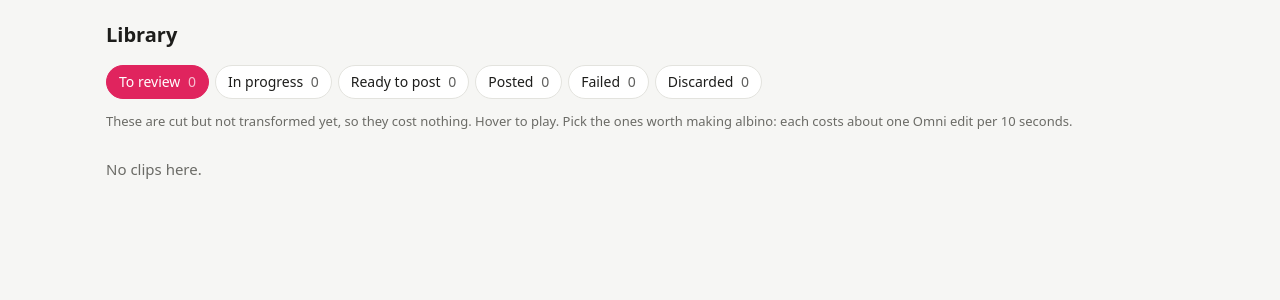
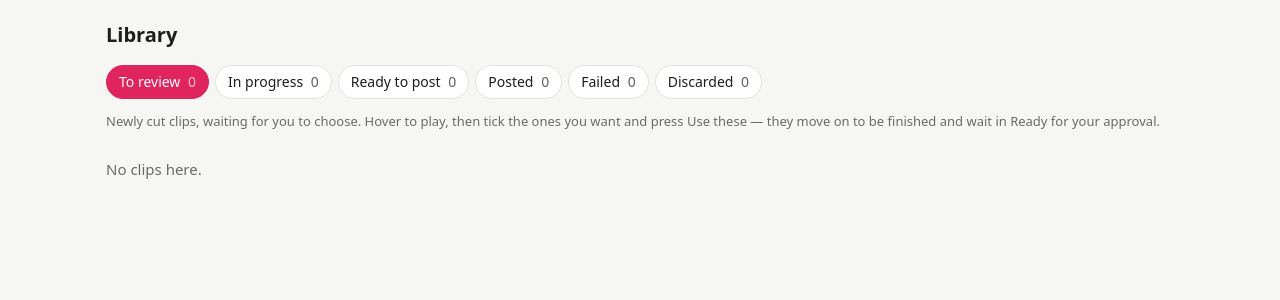
Before and after one commit to Oduwal/social-media, a FastAPI app: page /library in a window 1280 px wide. Shown: the part 51-351 px from the top of the page. Run offline with FastAPI, Linux system fonts and the light colour scheme; data that the repository does not hold is empty; some libraries are stand-ins or nearby versions.

Commit message:
Review step back on: auto_finish off by default, pick clips before finishing
The user chooses which clips to keep themselves. New clips now wait in the
review (PREVIEW) step instead of auto-advancing; pipeline.auto_finish defaults
to false (config.yaml too). Clips already pushed to READY are left as they are.

Since albino is scrapped, the review bar hides "Make albino" when
transform.enabled is false and offers "Use these" / "Discard"; the preview
help text no longer mentions Omni cost.

Co-Authored-By: Claude Opus 5.5 <noreply@anthropic.com>

```diff
--- a/clipper/config.py
+++ b/clipper/config.py
@@ -34,9 +34,9 @@ DEFAULTS = {
     "flow": {"chrome_path": "", "debug_port": 9333, "project_url": "", "min_gap_s": 60, "max_gap_s": 180,
              "clip_gap_s": 20, "piece_gap_s": 3,
              "daily_max_edits": 15, "cooldown_minutes": 60, "timeout_minutes": 12, "upload_timeout_minutes": 6},
-    # auto_finish: send every cut clip straight through to READY (no manual pick in PREVIEW,
-    # no albino transform). Turn off to review and pick clips one by one.
-    "pipeline": {"auto_finish": True},
+    # auto_finish: on = send every cut clip straight through to READY (no manual pick);
+    # off (default) = clips wait in review (PREVIEW) for you to pick which to keep.
+    "pipeline": {"auto_finish": False},
     "music": {"default_volume": 0.18, "ducking": True},
     "upload_post": {"profile": "", "platforms": ["tiktok", "instagram", "x"],
                     "tiktok_privacy_level": "SELF_ONLY", "ai_label": True},
--- a/clipper/templates/_grid.html
+++ b/clipper/templates/_grid.html
@@ -7,8 +7,12 @@
     <label class="row"><input type="checkbox" id="checkall"> Select all</label>
     <span class="muted small" id="picksummary">Tick the clips you want, then choose what to do with them.</span>
     <span class="grow"></span>
+    {% if cfg.transform.enabled %}
     <button class="btn primary" name="mode" value="albino" onclick="return confirmPick(this)">Make albino</button>
     <button class="btn" name="mode" value="original" title="Skip the transform: add music and post the clip as it is">Use as is</button>
+    {% else %}
+    <button class="btn primary" name="mode" value="original">Use these</button>
+    {% endif %}
     <button class="btn danger" name="mode" value="discard">Discard</button>
   </div>
   {% endif %}
--- a/clipper/templates/library.html
+++ b/clipper/templates/library.html
@@ -15,8 +15,8 @@
 </div>
 
 {% if tab == "preview" %}
-<p class="muted small">These are cut but not transformed yet, so they cost nothing. Hover to play. Pick the ones worth making albino:
-  each costs about one Omni edit per 10 seconds.</p>
+<p class="muted small">Newly cut clips, waiting for you to choose. Hover to play, then tick the ones you want and press
+  {% if cfg.transform.enabled %}Make albino or Use as is{% else %}Use these{% endif %} — they move on to be finished and wait in Ready for your approval.</p>
 {% elif tab == "ready" %}
 <p class="muted small">Transformed and mixed. Open one to change the music and caption, then post it.</p>
 {% endif %}
--- a/config.yaml
+++ b/config.yaml
@@ -47,9 +47,10 @@ highlight:
     base_url: "https://agentrouter.org/v1"
     model: "claude-sonnet-4-5-20250929"
 
-# Scrapping the albino edit: clips go straight to READY as-is (see pipeline.auto_finish).
+# Albino edit scrapped. auto_finish off: new clips wait in the review step so you pick which
+# ones to keep yourself (clips already pushed to READY stay there).
 pipeline:
-  auto_finish: true          # every clip auto-processed to READY; set false to pick clips yourself
+  auto_finish: false         # true = auto-process every clip to READY; false = you pick in review
 
 transform:
   enabled: false             # was the albino edit; off now
```
